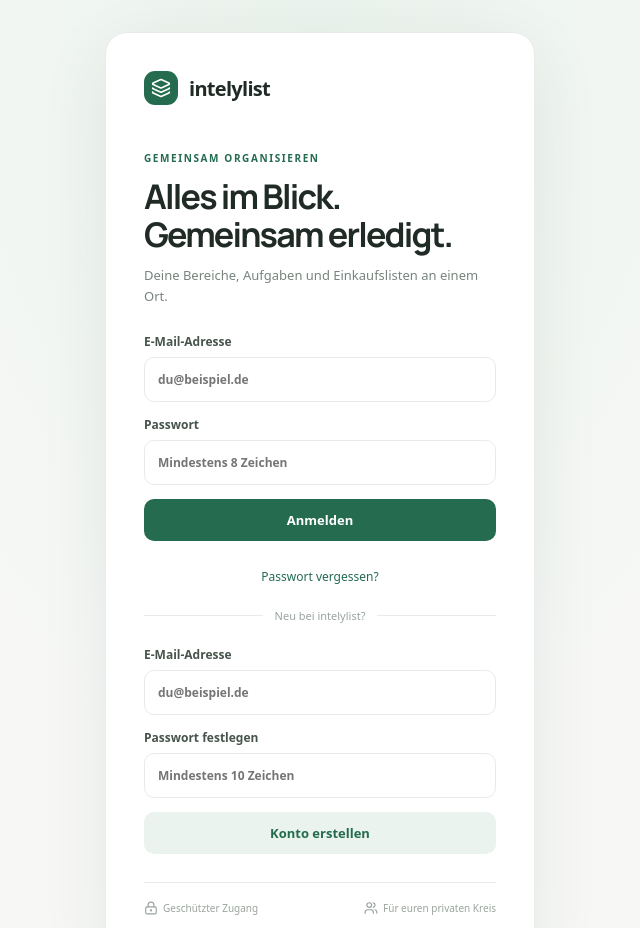
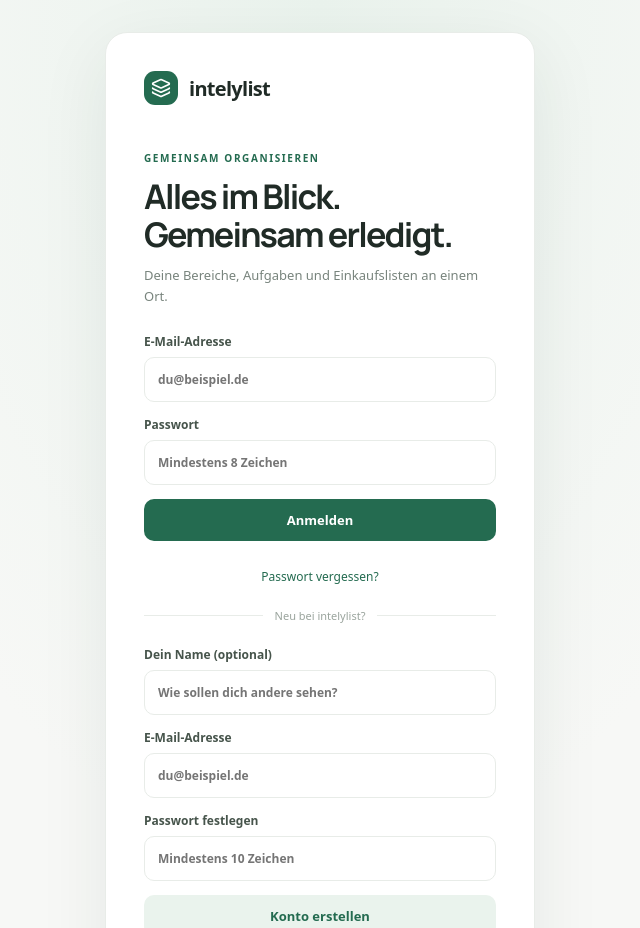
Before and after one commit to smartrathaus/intelylist, a Next.js app: page /login in a window 1280 px wide. Shown: the top 928 px of the page, without its empty margins (320-960 px from the left). Built offline with nearby package versions, Linux system fonts and the light colour scheme.

Commit message:
feat: collect optional display name at signup

```diff
--- a/src/app/login/page.tsx
+++ b/src/app/login/page.tsx
@@ -12,7 +12,7 @@ export default async function LoginPage({ searchParams }: { searchParams: Promis
       {params.message && <p className="notice notice-success">{params.message}</p>}
       <form action={signIn} className="auth-form"><input type="hidden" name="next" value={params.next ?? "/"}/><label>E-Mail-Adresse<input name="email" type="email" autoComplete="email" placeholder="du@beispiel.de" required/></label><label>Passwort<input name="password" type="password" autoComplete="current-password" minLength={8} placeholder="Mindestens 8 Zeichen" required/></label><button className="button button-primary button-full" type="submit">Anmelden</button><Link href="/login/reset" className="subtle-link">Passwort vergessen?</Link></form>
       <div className="auth-divider"><span>Neu bei intelylist?</span></div>
-      <form action={signUp} className="auth-form"><input type="hidden" name="next" value={params.next ?? "/"}/><label>E-Mail-Adresse<input name="email" type="email" autoComplete="email" placeholder="du@beispiel.de" required/></label><label>Passwort festlegen<input name="password" type="password" autoComplete="new-password" minLength={10} placeholder="Mindestens 10 Zeichen" required/></label><button className="button button-secondary button-full" type="submit">Konto erstellen</button></form>
+      <form action={signUp} className="auth-form"><input type="hidden" name="next" value={params.next ?? "/"}/><label>Dein Name (optional)<input name="displayName" type="text" maxLength={80} autoComplete="name" placeholder="Wie sollen dich andere sehen?"/></label><label>E-Mail-Adresse<input name="email" type="email" autoComplete="email" placeholder="du@beispiel.de" required/></label><label>Passwort festlegen<input name="password" type="password" autoComplete="new-password" minLength={10} placeholder="Mindestens 10 Zeichen" required/></label><button className="button button-secondary button-full" type="submit">Konto erstellen</button></form>
       <div className="auth-foot"><span><LockKeyhole size={14}/> Geschützter Zugang</span><span><Users size={14}/> Für euren privaten Kreis</span></div>
     </section>
   </main>;
```
